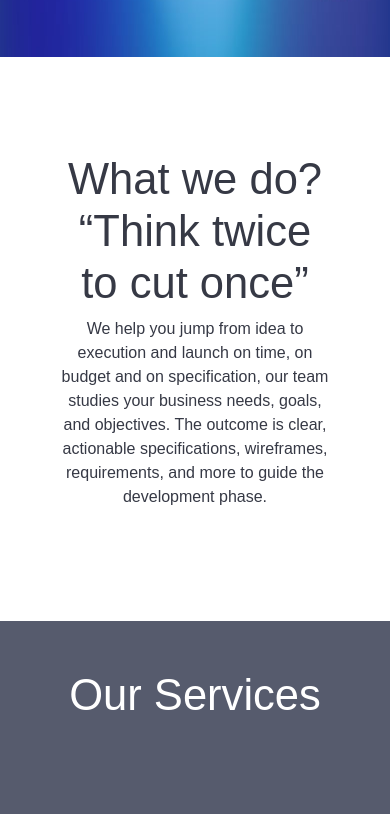
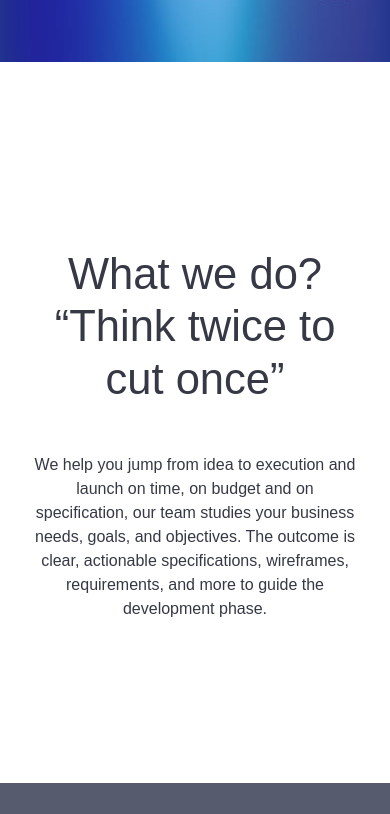
Before and after one commit to Ziad-Iteam/-Quality-Circle, a React (Create React App) app: page / in a window 390 px wide. Shown: the part 790-1604 px from the top of the page. Built offline with nearby package versions, Linux system fonts and the light colour scheme.

Commit message:
adjust the responsiveness of the app

```diff
--- a/src/App.tsx
+++ b/src/App.tsx
@@ -10,6 +10,9 @@ const GlobalStyle = createGlobalStyle`
 * {
     font-family: roc-grotesk, sans-serif;
     font-style: normal;
+}
+body {
+  padding-top: 80px !important;
 }
 `;
 
--- a/src/components/MainNav.tsx
+++ b/src/components/MainNav.tsx
@@ -32,7 +32,7 @@ export const MainNav = () => {
       collapseOnSelect
       expand="lg"
       bg="light"
-      sticky="top"
+      fixed="top"
       className="py-3"
     >
       <Container className="d-flex">
@@ -42,18 +42,18 @@ export const MainNav = () => {
         <Navbar.Toggle aria-controls="responsive-navbar-nav" className="mx-3" />
         <Navbar.Collapse id="responsive-navbar-nav" className="flex-grow-0">
           <Nav className="text-center d-flex align-items-center justify-content-center">
-            <NavLink href="#whoWeAre" className="navlink-with-style mx-3">
+            <NavLink href="#whoWeAre" className="mx-3">
               {" "}
               {t("MainNav.whoWeAre")}
             </NavLink>
-            <NavLink href="#services" className="navlink-with-style mx-3">
+            <NavLink href="#services" className=" mx-3">
               {" "}
               {t("MainNav.services")}
             </NavLink>
 
-            <Nav.Link href="#lang">
+            <Nav.Link href="#">
               <StyledButton
-                className="ms-auto button-with-style"
+                className="ms-auto"
                 onClick={() => {
                   i18n.changeLanguage(i18n.language === "ar" ? "en" : "ar");
                   document.dir = i18n.language === "ar" ? "rtl" : "ltr";
@@ -62,10 +62,8 @@ export const MainNav = () => {
                 {i18n.language === "ar" ? "English" : "العربية"}
               </StyledButton>
             </Nav.Link>
-            <Nav.Link href="#contactUs" className="mx-3">
-              <a href="https://wa.me/201552349490">
-                <ReactLogo2 />
-              </a>
+            <Nav.Link className="mx-3" href="https://wa.me/201552349490">
+              <ReactLogo2 />
             </Nav.Link>
           </Nav>
         </Navbar.Collapse>
--- a/src/components/ServicesSection.tsx
+++ b/src/components/ServicesSection.tsx
@@ -5,24 +5,30 @@ import { useTranslation } from "react-i18next";
 import { resources } from "../i18n";
 
 export const ServicesSection = () => {
-  const { t,i18n } = useTranslation();
+  const { t, i18n } = useTranslation();
 
   return (
-    <div style={{ backgroundColor:"#565b6d" , color:"white"}} className="py-5">
+    <div
+      style={{
+        padding: "100px 0",
+        backgroundColor: "#565b6d",
+        color: "white",
+      }}
+      id="services"
+    >
       <h1 className="display-1 text-center ">{t("ServicesSection.h1")}</h1>
       <Row xs={1} md={2} lg={3} className="g-4 m-4">
-        {i18n.language === "ar" && resources.ar.translation.ServicesSection.services.map((service) => (
-          <Col id={service.subH2}>
+        {i18n.language === "ar" &&
+          resources.ar.translation.ServicesSection.services.map((service) => (
+            <Col key={service.subH2}>
               <Card bg="dark" text="light" className="mb-5">
                 <Card.Header>{service.subH2}</Card.Header>
                 <Card.Body>
                   <Card.Title>{service.subP}</Card.Title>
-                <Card.Text>
+                  <Card.Text as="div">
                     <ul>
-                  {service.ser.map(subSer => {
-                    return (
-                      <li key={subSer}>{subSer}</li>
-                    )
+                      {service.ser.map((subSer) => {
+                        return <li key={subSer}>{subSer}</li>;
                       })}
                     </ul>
                   </Card.Text>
@@ -30,18 +36,19 @@ export const ServicesSection = () => {
               </Card>
             </Col>
           ))}
-          {i18n.language === "en" && resources.en.translation.ServicesSection.services.map((service) => (
-          <Col id={service.subH2}>
+        {i18n.language === "en" &&
+          resources.en.translation.ServicesSection.services.map((service) => (
+            <Col key={service.subH2}>
               <Card bg="dark" text="light" className="mb-5">
-              <Card.Header><h3>{service.subH2}</h3></Card.Header>
+                <Card.Header>
+                  <h3>{service.subH2}</h3>
+                </Card.Header>
                 <Card.Body>
                   <Card.Title>{service.subP}</Card.Title>
-                <Card.Text>
+                  <Card.Text as="div">
                     <ul>
-                  {service.ser.map(subSer => {
-                    return (
-                      <li key={subSer}>{subSer}</li>
-                    )
+                      {service.ser.map((subSer) => {
+                        return <li key={subSer}>{subSer}</li>;
                       })}
                     </ul>
                   </Card.Text>
--- a/src/components/WhoWeAreSection.tsx
+++ b/src/components/WhoWeAreSection.tsx
@@ -3,7 +3,7 @@ import { useTranslation } from "react-i18next";
 import styled from "styled-components";
 
 const StyledDiv = styled.div`
-  width: 70vw;
+  width: 85vw;
   display: flex;
   align-items: center;
   justify-content: center;
@@ -11,15 +11,20 @@ const StyledDiv = styled.div`
   z-index: 10;
   color: #363945;
   text-align: center;
+  padding: 50px 0;
 `;
 export const WhoWeAreSection = () => {
   const { t } = useTranslation();
 
   return (
-    <div className="d-flex align-items-center justify-content-center py-5 my-5">
-    <StyledDiv id="whoWeAre">
-      <h1 className="display-1 my-2">{t("WhoWeAreSection.h1")}</h1>
-      <p>{t("WhoWeAreSection.p")}</p>
-    </StyledDiv></div>
+    <div
+      className="d-flex align-items-center justify-content-center py-5 my-5"
+      id="whoWeAre"
+    >
+      <StyledDiv>
+        <h1 className="display-1 my-5">{t("WhoWeAreSection.h1")}</h1>
+        <p>{t("WhoWeAreSection.p")}</p>
+      </StyledDiv>
+    </div>
   );
 };
```
Lines whose indentation alone changed are shown as unchanged.
